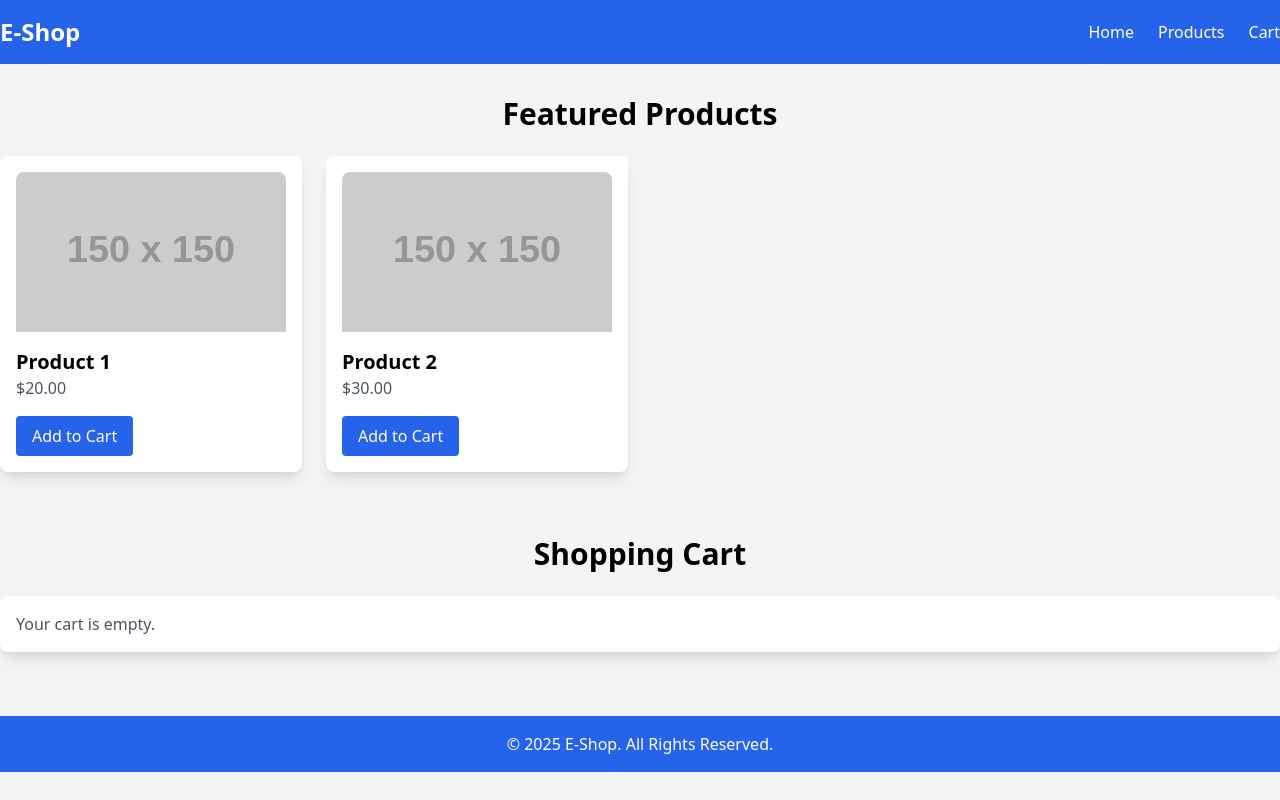
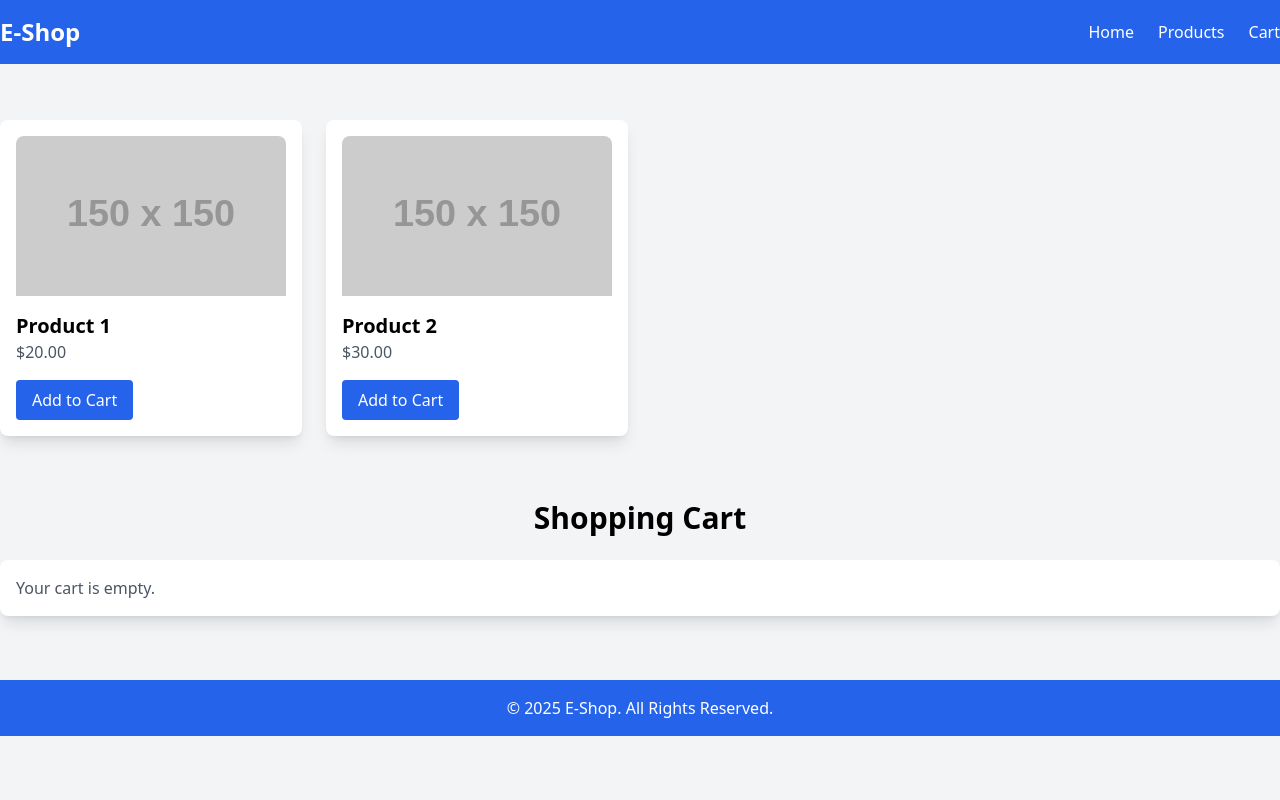
Before and after one commit to Swastik258/projectfriday, a plain HTML site: page index.html in a window 1280 px wide. Drawn offline with nearby package versions, Linux system fonts and the light colour scheme; placeholder pictures from the web are drawn by us.

Commit message:
Change the code

```diff
--- a/index.html
+++ b/index.html
@@ -23,7 +23,9 @@
 
     <!-- Featured Products -->
     <section id="products" class="container mx-auto py-8">
-        <h2 class="text-3xl font-bold text-center mb-6">Featured Products</h2>
+        <h2 class="text-3xl font-bold text-center mb-6">
+
+        </h2>
         <div class="grid grid-cols-1 sm:grid-cols-2 lg:grid-cols-4 gap-6">
             <!-- Product Card -->
             <div class="bg-white shadow-lg rounded-lg p-4">
```
